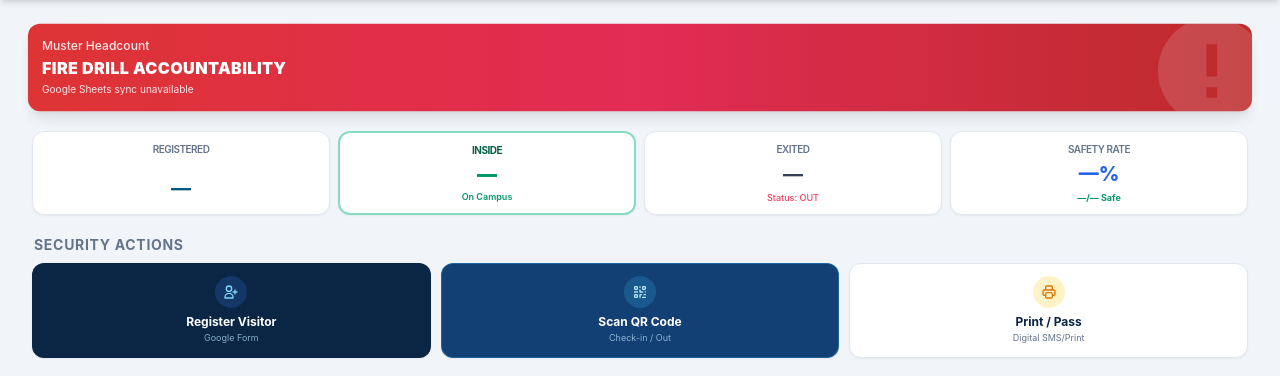
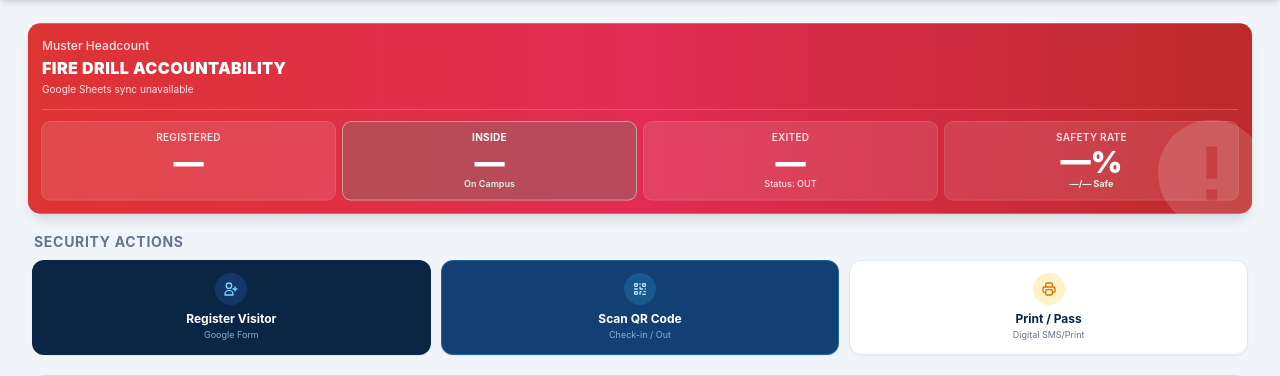
Before and after one commit to biancsss17/visitors-system, a Laravel app: page / in a window 1280 px wide. Shown: the part 95-471 px from the top of the page. Run offline with Laravel 12, Linux system fonts and the light colour scheme; some libraries are stand-ins or nearby versions.

Commit message:
Move live metrics into emergency banner

```diff
--- a/resources/views/campus-dashboard.blade.php
+++ b/resources/views/campus-dashboard.blade.php
@@ -187,36 +187,29 @@
 <p id="banner-sync-status" class="text-[10px] text-rose-100">Connecting to Google Sheets…</p>
 </div>
 </div>
+<div class="relative z-10 mt-3 grid grid-cols-4 gap-2 border-t border-white/20 pt-3" data-purpose="metrics-summary-bar">
+<div class="rounded-lg bg-white/10 px-2 py-2 text-center ring-1 ring-white/20">
+<span class="block text-[10px] font-semibold uppercase tracking-wide text-rose-100">Registered</span>
+<span id="summary-registered" class="mt-0.5 block text-3xl font-black leading-none text-white">—</span>
+</div>
+<div class="rounded-lg bg-emerald-500/20 px-2 py-2 text-center ring-1 ring-emerald-200/60">
+<span class="block text-[10px] font-bold uppercase tracking-wide text-white">Inside</span>
+<span id="summary-inside" class="mt-0.5 block text-3xl font-black leading-none text-white">—</span>
+<span class="block text-[9px] font-semibold text-emerald-100">On Campus</span>
+</div>
+<div class="rounded-lg bg-white/10 px-2 py-2 text-center ring-1 ring-white/20">
+<span class="block text-[10px] font-semibold uppercase tracking-wide text-rose-100">Exited</span>
+<span id="summary-checked-out" class="mt-0.5 block text-3xl font-black leading-none text-white">—</span>
+<span class="block text-[9px] font-medium text-rose-100">Status: OUT</span>
+</div>
+<div class="rounded-lg bg-white/10 px-2 py-2 text-center ring-1 ring-white/20">
+<span class="block text-[10px] font-semibold uppercase tracking-wide text-rose-100">Safety Rate</span>
+<span id="summary-safety-rate" class="mt-0.5 block text-3xl font-black leading-none text-white">—%</span>
+<span id="summary-safety-detail" class="block text-[9px] font-bold text-emerald-100">—/— Safe</span>
+</div>
+</div>
 </section>
 <!-- END: EmergencyEvacuationBanner -->
-<!-- BEGIN: KeyMetricsBar -->
-<!-- 4-Tile Live Counter -->
-<section class="grid grid-cols-4 gap-2" data-purpose="metrics-summary-bar">
-<!-- Total Visitors Registered -->
-<div class="bg-white rounded-xl p-2.5 shadow-sm border border-slate-200 text-center flex flex-col justify-between">
-<span class="text-[10px] font-semibold text-slate-500 uppercase tracking-tighter line-clamp-1">Registered</span>
-<span id="summary-registered" class="text-xl font-bold text-sky-800 my-0.5">—</span>
-</div>
-<!-- Today's visitor records -->
-<div class="bg-white rounded-xl p-2.5 shadow-sm border-2 border-emerald-500/50 bg-emerald-50/20 text-center flex flex-col justify-between">
-<span class="text-[10px] font-bold text-emerald-800 uppercase tracking-tighter line-clamp-1">Inside</span>
-<span id="summary-inside" class="text-xl font-black text-emerald-600 my-0.5">—</span>
-<span class="text-[9px] text-emerald-600 font-semibold">On Campus</span>
-</div>
-<!-- Checked Out -->
-<div class="bg-white rounded-xl p-2.5 shadow-sm border border-slate-200 text-center flex flex-col justify-between">
-<span class="text-[10px] font-semibold text-slate-500 uppercase tracking-tighter line-clamp-1">Exited</span>
-<span id="summary-checked-out" class="text-xl font-bold text-slate-700 my-0.5">—</span>
-<span class="text-[9px] text-rose-500 font-medium">Status: OUT</span>
-</div>
-<!-- Accountability % -->
-<div class="bg-white rounded-xl p-2.5 shadow-sm border border-slate-200 text-center flex flex-col justify-between">
-<span class="text-[10px] font-semibold text-slate-500 uppercase tracking-tighter line-clamp-1">Safety Rate</span>
-<span id="summary-safety-rate" class="text-xl font-extrabold text-blue-600 my-0.5">—%</span>
-<span id="summary-safety-detail" class="text-[9px] text-emerald-600 font-bold">—/— Safe</span>
-</div>
-</section>
-<!-- END: KeyMetricsBar -->
 <!-- BEGIN: PrimaryActionWorkflows -->
 <section class="space-y-2" data-purpose="primary-quick-actions">
 <div class="flex items-center justify-between px-0.5">
```
